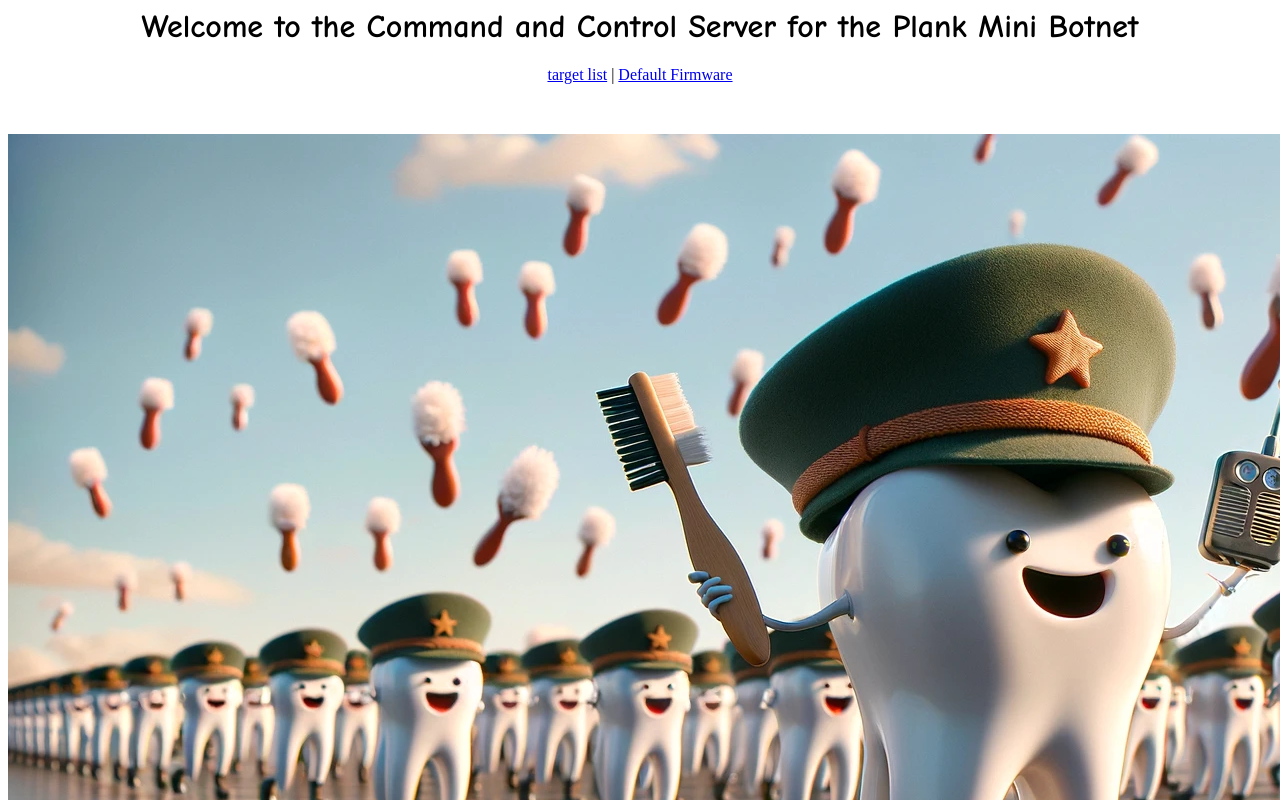
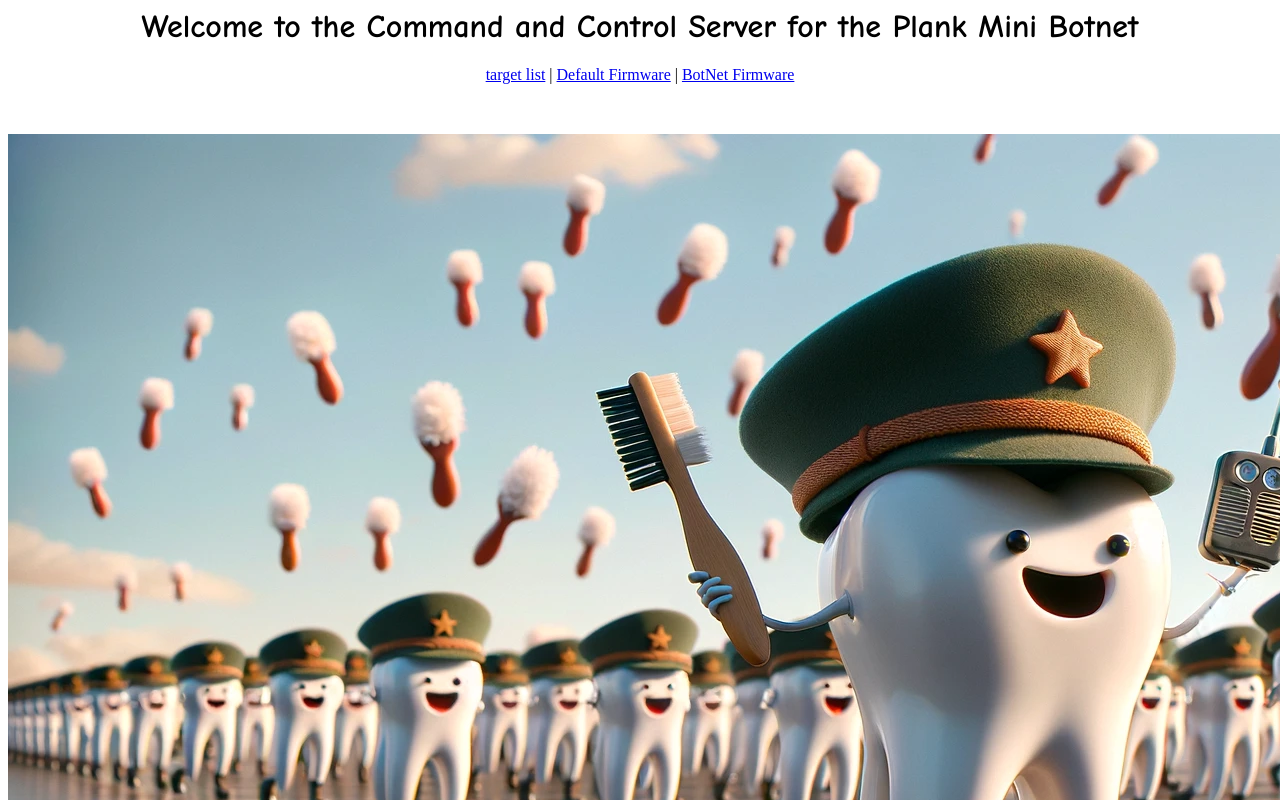
Before and after one commit to lozaning/CTooth.Cloud, a plain HTML site: page index.html in a window 1280 px wide. Shown: the top 800 px of the page. Drawn offline with Linux system fonts and the light colour scheme.

Commit message:
Update index.html

```diff
--- a/index.html
+++ b/index.html
@@ -1,6 +1,6 @@
 <h1 style="text-align:center"><span style="font-family:Comic Sans MS,cursive">Welcome to the Command and Control Server for the Plank Mini Botnet</span></h1>
 
-<p style="text-align:center"><a href="https://raw.githubusercontent.com/lozaning/CTooth.Cloud/main/targets.json">target list</a> | <a href="https://github.com/lozaning/CTooth.Cloud/raw/main/planck-mini.bin">Default Firmware</a></p>
+<p style="text-align:center"><a href="https://raw.githubusercontent.com/lozaning/CTooth.Cloud/main/targets.json">target list</a> | <a href="https://github.com/lozaning/CTooth.Cloud/raw/main/planck-mini.bin">Default Firmware</a> | <a href="https://github.com/lozaning/CTooth.Cloud/blob/main/BrushBot.ino">BotNet Firmware</a></p>
 
 <p style="text-align:center">&nbsp;</p>
 
```
